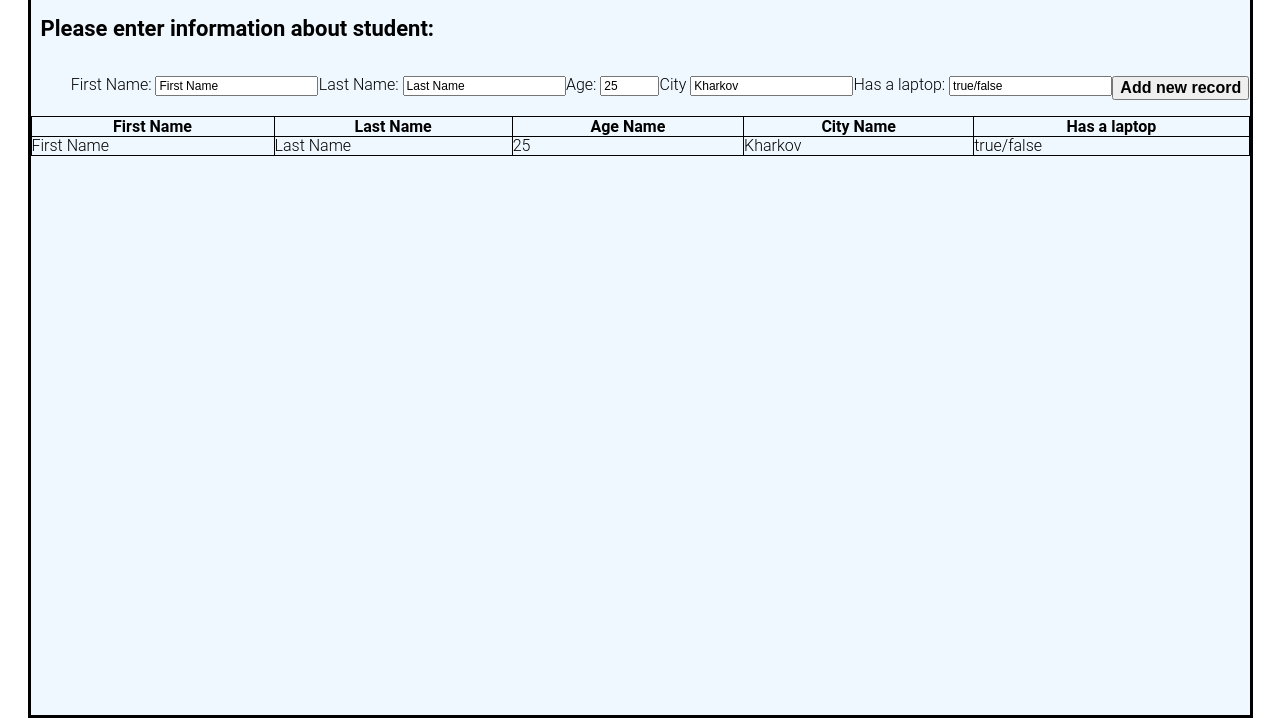
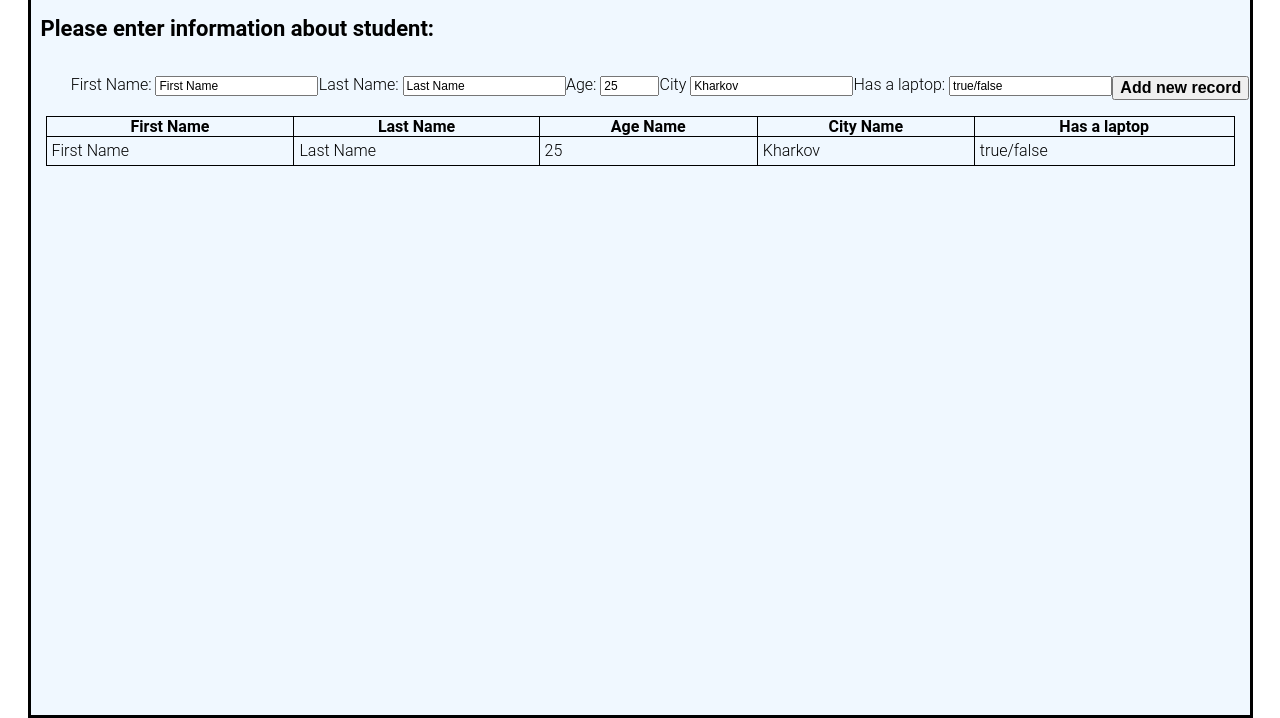
Before and after one commit to ViktorAfanasyevN/practicaltasks, a plain HTML site: page index.html in a window 1280 px wide. Both pictures are taken after a click on the button "Add new record". Shown: the part 82-800 px from the top of the page. Drawn offline with Linux system fonts and the light colour scheme.

Commit message:
It was simplified js class

```diff
--- a/css/main.css
+++ b/css/main.css
@@ -29,7 +29,7 @@ body {
     border-style: solid;
     word-wrap:normal;
     display: inline-flex;
-    flex-direction: column
+    flex-direction: column;
 }
 
 .form-list {
@@ -63,7 +63,7 @@ body {
 }
 
 .list-of-student {
-
+	margin: 0 15px 0 15px;
 }
 
 table{
@@ -73,7 +73,7 @@ table{
 }
 
 td {
-padding:0px;
+padding:5px;
 border-width:1px;
 margin:0px;
 }
--- a/index.html
+++ b/index.html
@@ -10,8 +10,8 @@
 </head>
 <body>
     <div>
-        <header>
-        </header>
+		<header>
+		</header>
         <main class="main-class">
             <form class="student-form container">
                 <h1 class="title1"> Practical task #1</h1>
@@ -19,23 +19,23 @@
                 <ul class="form-list">
                    <li class="form-list-item">
                         First Name:
-                        <input id="firstName" class="form-input" type="text" value="First Name">
+                        <input class="form-input" data-id="firstName" type="text" value="First Name">
                     </li>
                     <li class="form-list-item">
                         Last Name:
-                        <input id="lastName" class="form-input" type="text" value="Last Name">
+                        <input id="lastName" class="form-input" data-id="lastName" type="text" value="Last Name">
                     </li>
                     <li class="form-list-item">
                         Age:
-                        <input id="studentAge" class="form-input" type="number" max="100" min="18" value="25">
+                        <input id="studentAge" class="form-input" data-id="studentAge" type="number" max="100" min="18" value="25">
                     </li>
                     <li class="form-list-item">
                         City
-                        <input id="studentCity" class="form-input" type="text" value="Kharkov">
+                        <input id="studentCity" class="form-input" data-id="studentCity" type="text" value="Kharkov">
                     </li>
                     <li class="form-list-item">
                         Has a laptop:
-                        <input id="studentLP" class="form-input" type="text" value="true/false">
+                        <input id="studentLP" class="form-input" data-id="studentLP" type="text" value="true/false">
                     </li>
                     <li class="form-list-item">
                         <input class="form-submit" type="button" value="Add new record" onclick="addNewStudent();">
@@ -49,6 +49,7 @@
                         <th>City Name</th>
                         <th>Has a laptop</th >
                     </tr>
+					<tbody id="student"/>
                 </table>
             </form>
         </main>
--- a/js/my_first.js
+++ b/js/my_first.js
@@ -1,33 +1,23 @@
-var my_students = [{
-    firstName: "Alex",
-    lastName: "Bob",
-    age: "25",
-    city: "Kharkov",
-    laptop : true
-}];
+var my_students = [];
 
 function addNewStudent() {
     var tbl = document.getElementById('students');
-    var tblBody = document.createElement("tbody");
+    var tblBody = document.getElementById("student");
+    var row = document.createElement("tr");
 
-   var newStudent = [{
-        firstName: document.getElementById('firstName').value,
-        lastName: document.getElementById('lastName').value,
-        age: document.getElementById('studentAge').value,
-        city: document.getElementById('studentCity').value,
-        laptop: document.getElementById('studentLP').value
-    }];
-    my_students.push(newStudent)
-    for ( var student of newStudent ) {
-        var row = document.createElement("tr");
-        for ( var details in student ) {
+	var result = {};
+	var inputs = document.getElementsByClassName('form-input');
+	for (var i = 0; i < inputs.length; i++) {
+		result[inputs[i].getAttribute('data-id')] = inputs[i].value;
+	}
+	my_students.push(result);
+
+    for ( var details in my_students[my_students.length-1] ) {
         var cell = document.createElement("td");
-            var cellText = document.createTextNode(student[details]);
+        var cellText = document.createTextNode(my_students[my_students.length-1][details]);
         cell.appendChild(cellText);
         row.appendChild(cell);
     }
     tblBody.appendChild(row);
-    }
-      tbl.appendChild(tblBody);
 	tbl.setAttribute("border", "1");
  }
```
Lines whose indentation alone changed are shown as unchanged.
